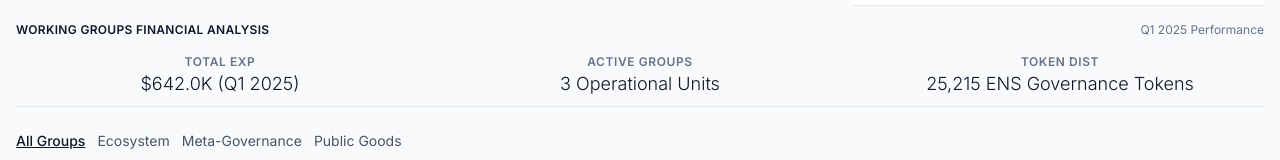
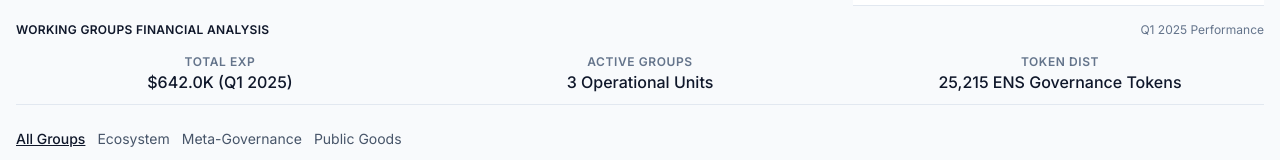
Before and after one commit to accessor-io/ENS-DAO-Finance-Board, a React (Vite) app: page / in a window 1280 px wide. Shown: the part 502-662 px from the top of the page. Built offline with nearby package versions, Linux system fonts and the light colour scheme; no server answers.

Commit message:
Standardize WorkingGroupsSpending summary font sizes
cgen-5d56b21556fd482e82c405966807bb29

```diff
--- a/src/components/WorkingGroupsSpending.jsx
+++ b/src/components/WorkingGroupsSpending.jsx
@@ -34,15 +34,15 @@ const WorkingGroupsSpending = () => {
       <div className="grid grid-cols-3 gap-3 py-2 border-b border-slate-200 mb-3">
         <div className="text-center">
           <div className="text-xs font-semibold text-slate-500 uppercase tracking-wider">Total Exp</div>
-          <div className="text-lg font-light text-slate-900">{formatCompactCurrency(q1Data.totalSpending)} (Q1 2025)</div>
+          <div className="font-medium text-slate-900">{formatCompactCurrency(q1Data.totalSpending)} (Q1 2025)</div>
         </div>
         <div className="text-center">
           <div className="text-xs font-semibold text-slate-500 uppercase tracking-wider">Active Groups</div>
-          <div className="text-lg font-light text-slate-900">{q1Data.groups.length} Operational Units</div>
+          <div className="font-medium text-slate-900">{q1Data.groups.length} Operational Units</div>
         </div>
         <div className="text-center">
           <div className="text-xs font-semibold text-slate-500 uppercase tracking-wider">Token Dist</div>
-          <div className="text-lg font-light text-slate-900">25,215 ENS Governance Tokens</div>
+          <div className="font-medium text-slate-900">25,215 ENS Governance Tokens</div>
         </div>
       </div>
 
```
